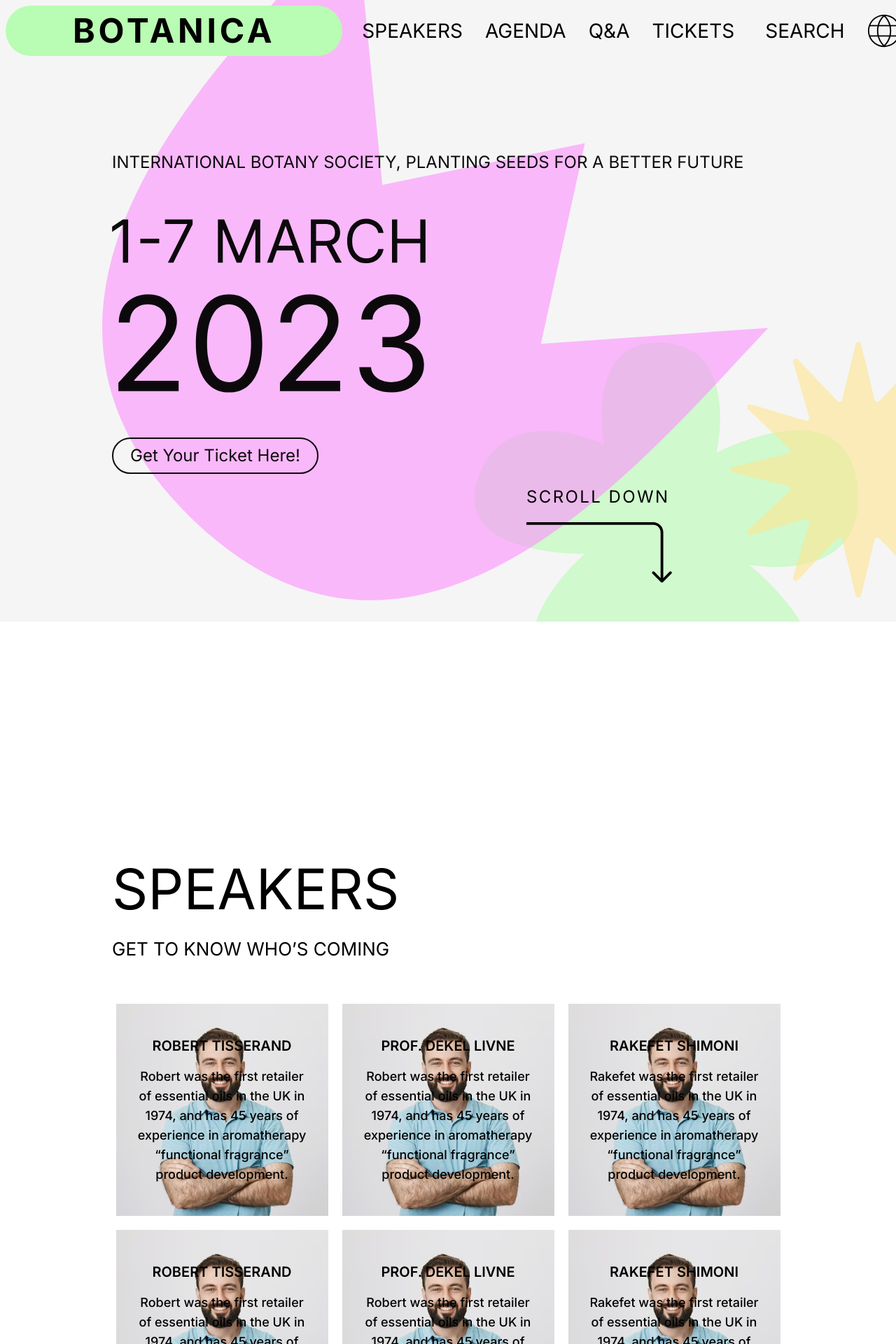
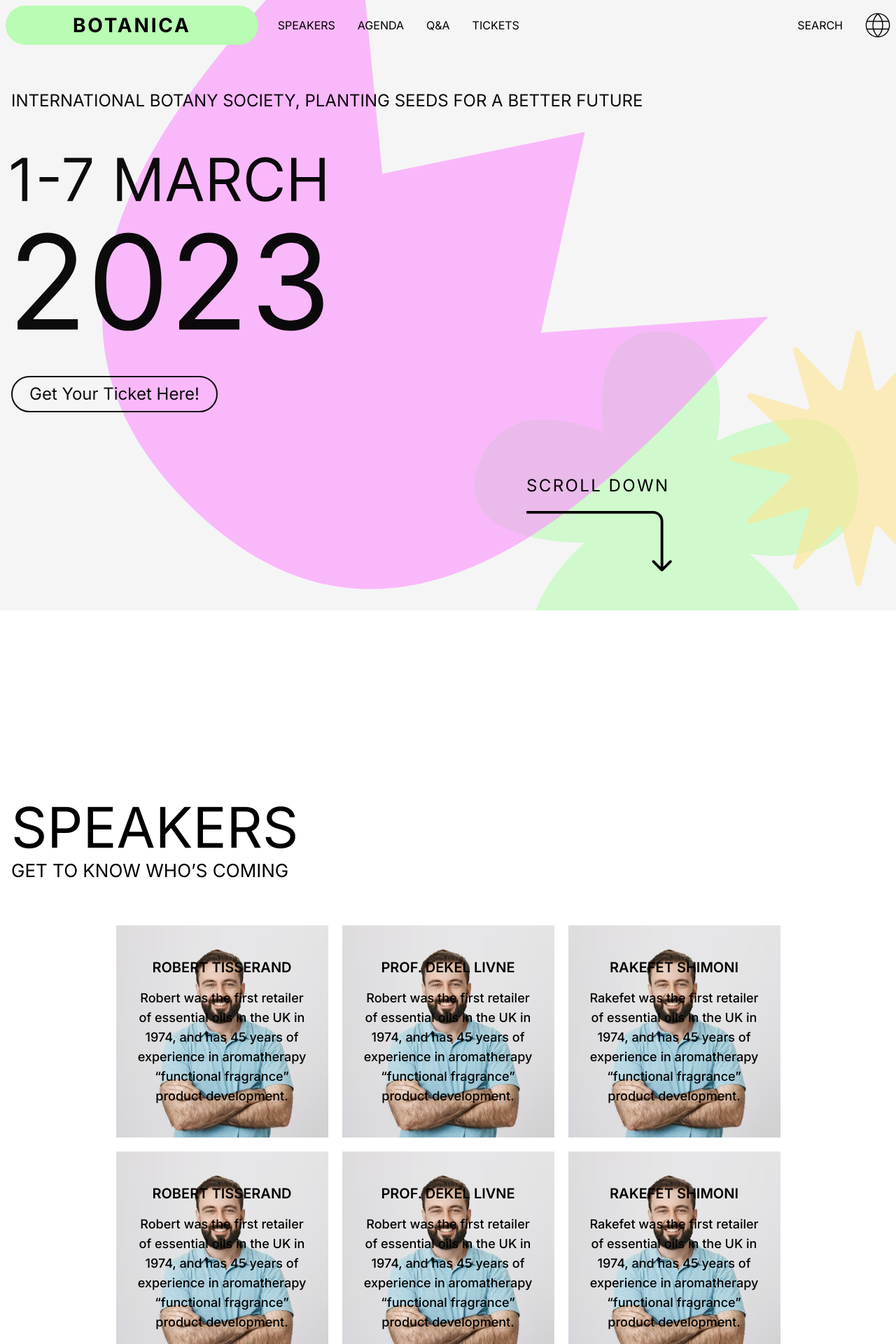
Before and after one commit to Michalgordon/Botanica, a React (Vite) app: page / in a window 1280 px wide. Shown: the top 1920 px of the page at 70% size. Built offline with nearby package versions, Linux system fonts and the light colour scheme.

Commit message:
tailwind updates

```diff
--- a/src/index.css
+++ b/src/index.css
@@ -56,13 +56,13 @@ input::-webkit-inner-spin-button {
 
   @layer components {
     .section {
-      @apply  px-5 py-14 md:px-32 md:py-20 lg:py-32 lg:px-40
+      @apply  px-5 py-14 md:px-4 md:py-14 lg:py-32 lg:px-40
       }
       .section--col{
         @apply flex flex-col gap-y-10 md:gap-y-16
       }
       .section--x-scrollable {
-        @apply  pl-5 pr-0 md:section
+        @apply  pl-5 pr-0 py-14 md:section
 
 
       }
--- a/tailwind.config.js
+++ b/tailwind.config.js
@@ -20,6 +20,7 @@ module.exports = {
       fontSize:{
         '2.5xl': '26px',
         '3xl': '28px',
+        '3.25xl': '30px',
         '4.5xl': '40px',
         '7.5xl': '80px'
 
@@ -49,10 +50,9 @@ module.exports = {
     },
     screens: {
       ss: {'min': '320px', 'max': '620px'}, //mobile
-      sm: "768px", //tablet
-      md: "1060px", //desktop
-      lg: "1200px",
-      xl: "1700px",
+      sm: "620px", //tablet
+      md: "1200px", //small desktop
+      lg: "1700px", // large desktop
 
     },
     borderRadius:{
```
